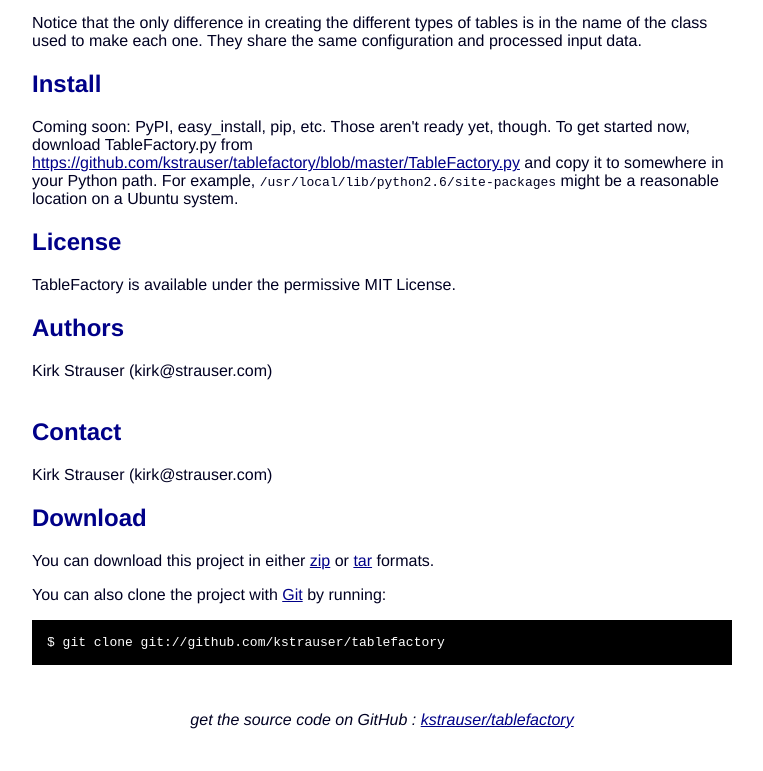
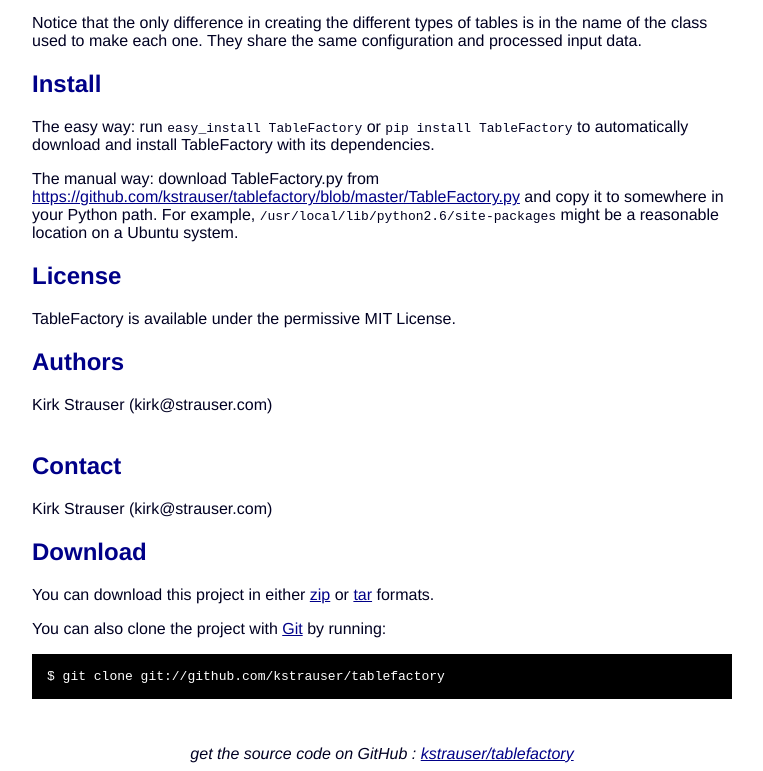
Before and after one commit to kstrauser/tablefactory, a plain HTML site: page index.html in a window 1280 px wide. Shown: the part 2376-3147 px from the top of the page, without its empty margins (258-1021 px from the left). Before the commit the page ends 3113 px from the top, so only its background shows below. Drawn offline with Linux system fonts and the light colour scheme.

Commit message:
Documented the new PyPI installation methods
TableFactory is now available through PyPI via easy_install and pip.

```diff
--- a/index.html
+++ b/index.html
@@ -137,7 +137,10 @@ is in the name of the class used to make each one. They share the same
 configuration and processed input data.</p>
 
 <h2>Install</h2>
-<p>Coming soon: PyPI, easy_install, pip, etc. Those aren't ready yet, though. To get started now, download TableFactory.py from <a href="https://github.com/kstrauser/tablefactory/blob/master/TableFactory.py">https://github.com/kstrauser/tablefactory/blob/master/TableFactory.py</a> and copy it to somewhere in your Python path. For example, <tt>/usr/local/lib/python2.6/site-packages</tt> might be a reasonable location on a Ubuntu system.</p>
+<p>The easy way: run <tt>easy_install&nbsp;TableFactory</tt> or <tt>pip&nbsp;install&nbsp;TableFactory</tt> to automatically download and install TableFactory with its dependencies.</p>
+
+<p>The manual way: download TableFactory.py from <a href="https://github.com/kstrauser/tablefactory/blob/master/TableFactory.py">https://github.com/kstrauser/tablefactory/blob/master/TableFactory.py</a> and copy it to somewhere in your Python path. For example, <tt>/usr/local/lib/python2.6/site-packages</tt> might be a reasonable location on a Ubuntu system.</p>
+
 <h2>License</h2>
 <p>TableFactory is available under the permissive MIT License.</p>
 <h2>Authors</h2>
```
